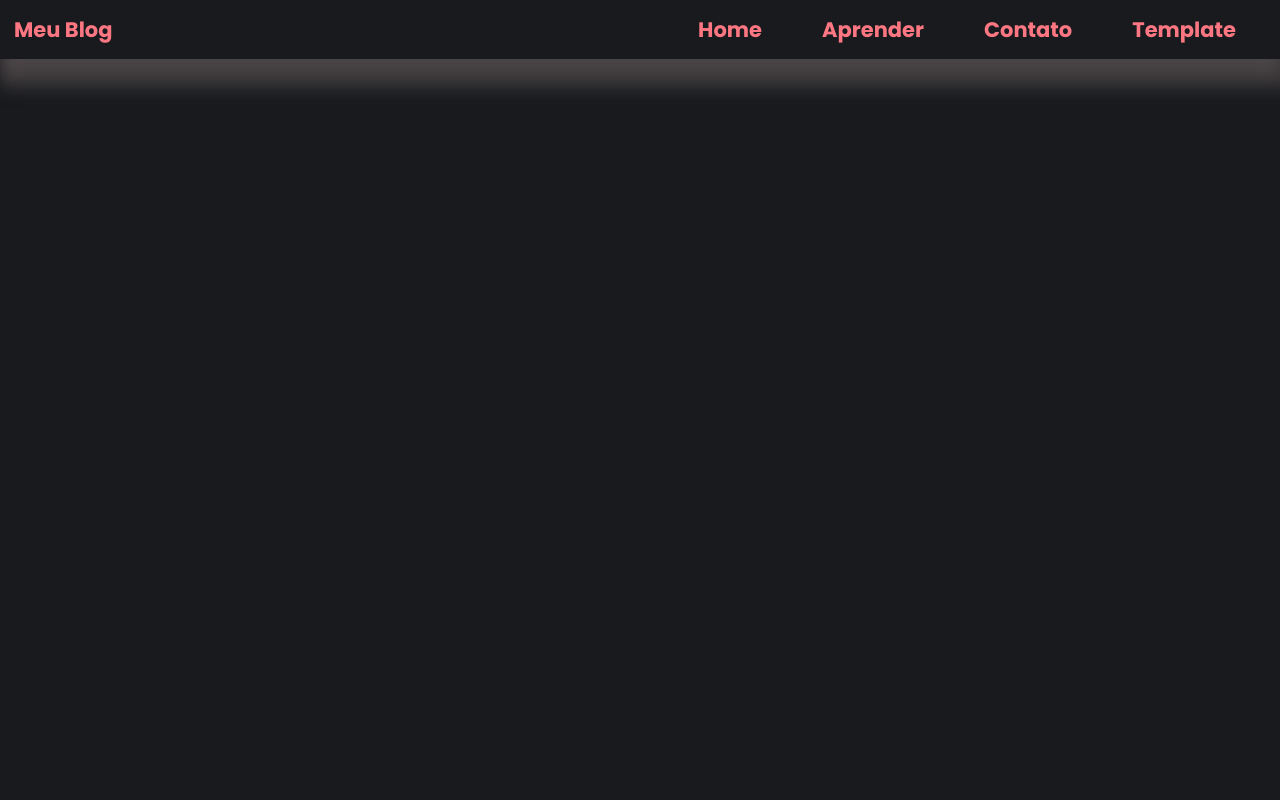
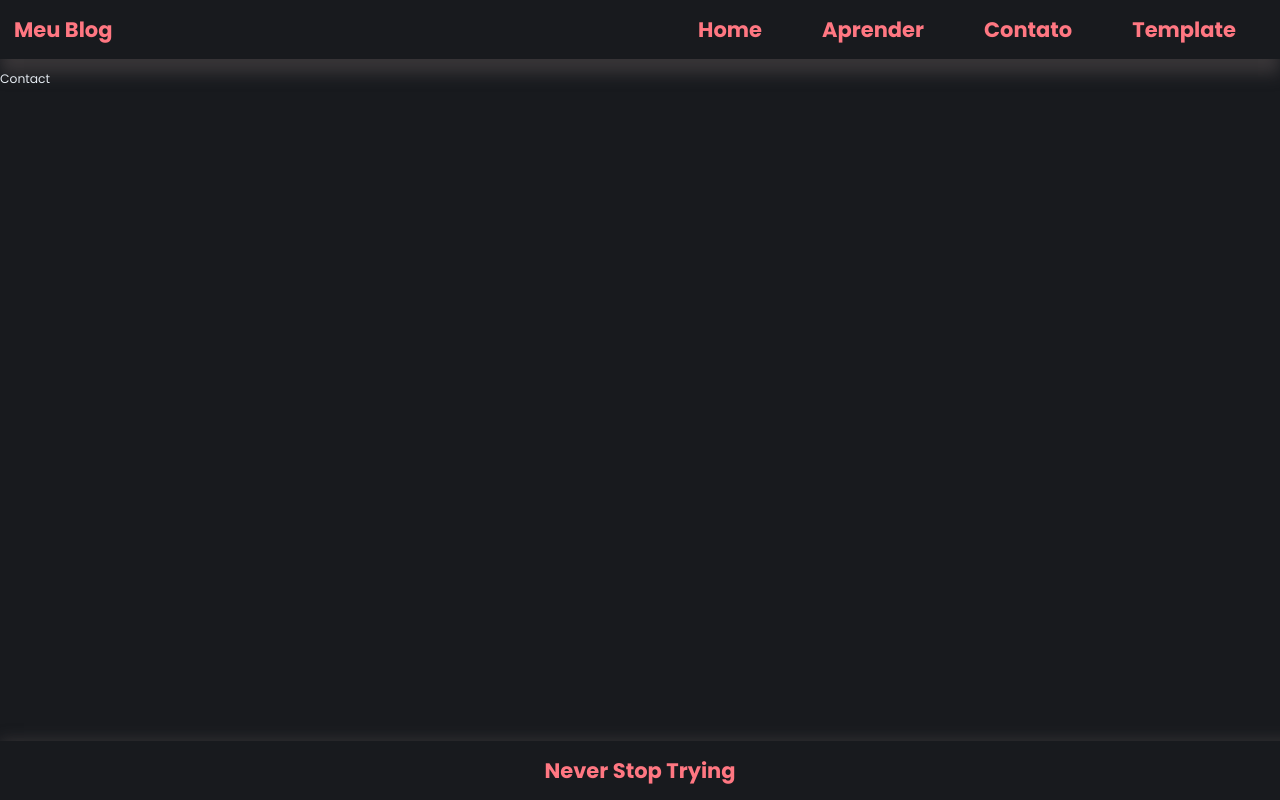
Before and after one commit to A1exsandro/blog2, a React (Create React App) app: page /contact in a window 1280 px wide. Built offline with nearby package versions, Linux system fonts and the light colour scheme; a web font is replaced by a local one.

Commit message:
add contact page

```diff
--- /dev/null
+++ b/src/pages/contact/index.jsx
@@ -0,0 +1,7 @@
+import "./styles.css"
+
+export default function Contact(){
+    return(
+        <div className="containerContact">Contact</div>
+    )
+}
--- /dev/null
+++ b/src/pages/contact/styles.css
@@ -0,0 +1,5 @@
+.containerContact {
+	margin-top: 5rem;
+	color: aliceblue;
+
+}
--- a/src/routes/index.js
+++ b/src/routes/index.js
@@ -10,6 +10,7 @@ import NavBar from "../components/navbar";
 import English from "../pages/english";
 import Template from "../pages/template";
 import Footer from "../components/footer";
+import Contact from "../pages/contact";
 
 export default function AppRoutes(){
   return(
@@ -20,6 +21,7 @@ export default function AppRoutes(){
         <Route path="/about" element={<About />} />
         <Route path="/english" element={<English />} />
         <Route path="/template" element={<Template />} />
+        <Route path="/contact" element={<Contact />} />
       </Routes>
       <Footer />
     </BrowserRouter>
```
